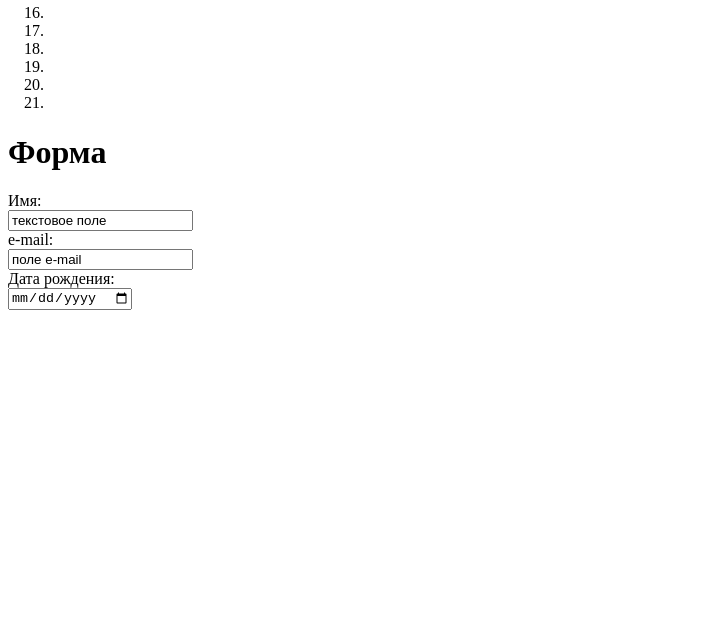
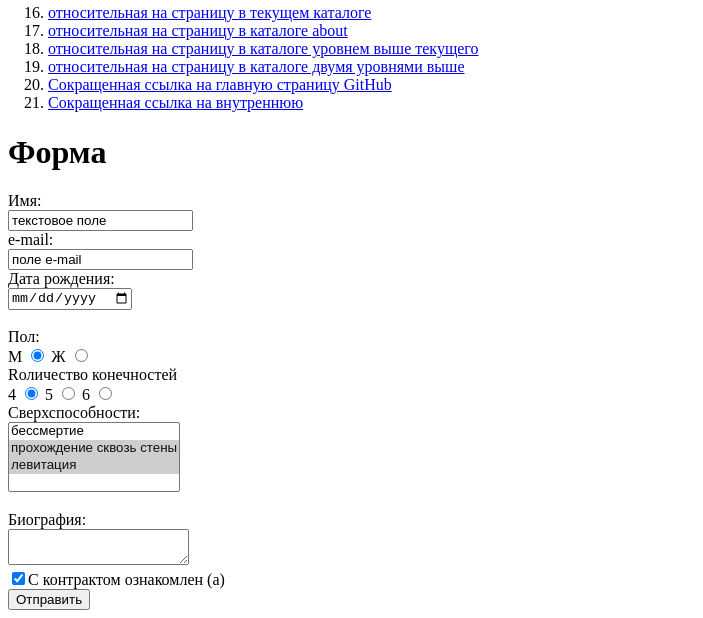
Before and after one commit to DmitriyVladarchuk/DmitriyVladarchuk.github.io, a plain HTML site: page index.html in a window 1280 px wide. Shown: the part 1132-1750 px from the top of the page, without its empty margins (0-703 px from the left). Before the commit the page ends 1450 px from the top, so only its background shows below. Drawn offline with Linux system fonts and the light colour scheme.

Commit message:
Update index.html

```diff
--- a/index.html
+++ b/index.html
@@ -11,9 +11,9 @@
             <li><a href="https://example.com/">абсолютную на главную сайта example.com в протоколе https;</a></li>
             <li><a href="ftp://ftp.example.com/tutorial/1.exe">ссылка на файл на сервера FTP без авторизации</a></li>
             <li><a href="ftp://DmitriyVladarchuk:1234567890@ftp.example.com">ссылка на файл на сервера FTP с авторизацией</a></li>
-            <li><a href="https://ru.wikipedia.org/wiki/HTML#Общее_представление">5</a></li>
+            <li><a href="https://ru.wikipedia.org/wiki/HTML#Общее_представление">ссылка на фрагмент страницы некоторого сайта</a></li>
             <li><a href="#form" title="Ссылка на форму">ссылка на фрагмент текущей страницы</a></li>
-            <li><a href=""></a></li>
+            <li><a href="https://example.com/menu/e-mail">ссылка с двумя параметрами в URL</a></li>
             <li>
                 <h3>список ссылок основной навигации сайта с подписями title</h3>
                 <ol>
@@ -30,22 +30,47 @@
             <li> <a href="https://kubsu.ru/" ><img src="img/logo_kubsu.jpg" alt="Кубгу"></a>  </li>
             <li>
                 <map>
-                    <area shape="rect"  coords = "25,25,125,125" href="https://e7.pngegg.com/pngimages/679/880/png-clipart-computer-mouse-mouse-mats-computer-keyboard-amazon-com-optical-mouse-shape-electronics-rectangle.png">
+                    <area shape="rect" coords = "25,25,125,125" href="https://e7.pngegg.com/pngimages/679/880/png-clipart-computer-mouse-mouse-mats-computer-keyboard-amazon-com-optical-mouse-shape-electronics-rectangle.png">
                 </map>
             </li>
-            <li></li>
-            <li></li>
-            <li></li>
-            <li></li>
-            <li></li>
-            <li></li>
+            <li><a href="/about">относительная на страницу в текущем каталоге</a></li>
+            <li><a href="/about/menu">относительная на страницу в каталоге about</a></li>
+            <li><a href="../style.css">относительная на страницу в каталоге уровнем выше текущего</a></li>
+            <li><a href="../../1.py">относительная на страницу в каталоге двумя уровнями выше</a></li>
+            <li><a href="https://u.to/M_GBDQ ">Сокращенная ссылка на главную страницу GitHub</a></li>
+            <li><a href="https://u.to/RuJJHA ">Сокращенная ссылка на внутреннюю</a></li>
         </ol>
 
         <h1>Форма</h1>
-        <form id="form">
-            <label>Имя:  <br/> <input name="1" value="текстовое поле"></label>
-            <label><br> e-mail: <br> <input name="email" value="поле e-mail"></label>
-            <label><br> Дата рождения: <br><input name="3" value="" type="date"></label>
+        <form id="form" action="/" method="post">
+            <label>Имя:<br><input name="1" value="текстовое поле"></label>
+            <br>
+            <label>e-mail:<br><input name="email" value="поле e-mail"></label>
+            <br>
+            <label>Дата рождения: <br><input name="3" value="" type="date"></label>
+            <br>
+            <br>Пол:<br>
+            <label>М <input name="gender" value="М" type="radio" checked="checked"></label>
+            <label>Ж <input name="gender" value="Ж" type="radio"></label>
+            <br>Rоличество конечностей<br>
+            <label>4 <input name="number_of_limbs" value="4" type="radio" checked="checked"></label>
+            <label>5 <input name="number_of_limbs" value="5" type="radio"></label>
+            <label>6 <input name="number_of_limbs" value="6" type="radio"></label>
+            <br>
+            <label>
+                Cверхспособности: <br>
+                <select name="superpowers" multiple="multiple">
+                    <option value="бессмертие">бессмертие</option>
+                    <option value="прохождение сквозь стены" selected="selected">прохождение сквозь стены</option>
+                    <option value="левитация" selected="selected">левитация</option>
+                </select><br>
+            </label>
+            <br>
+            <label>Биография: <br><textarea name="textbox"></textarea></label>
+            <br>
+            <label><input type="checkbox" checked="checked" name="check-1">С контрактом ознакомлен (а)</label>
+            <br>
+            <input type="submit" value="Отправить">
         </form>
     </body>
 </html>
```
